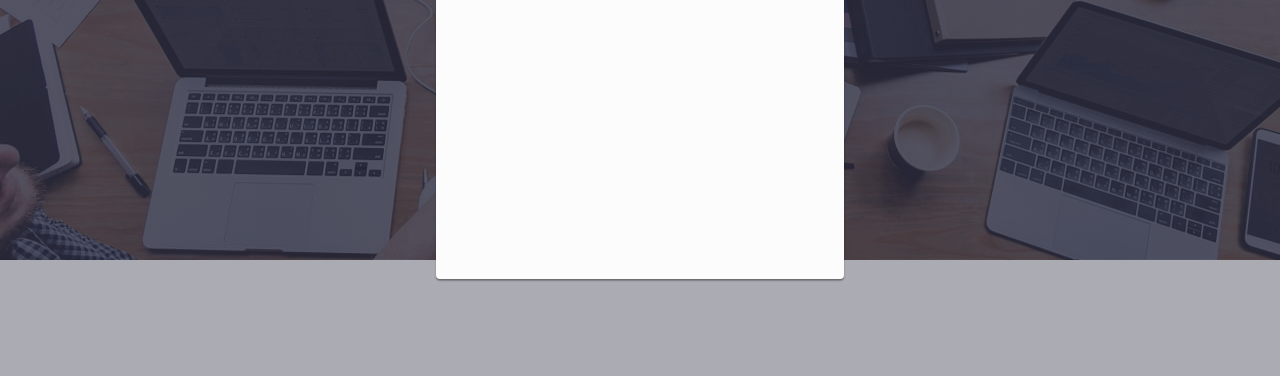
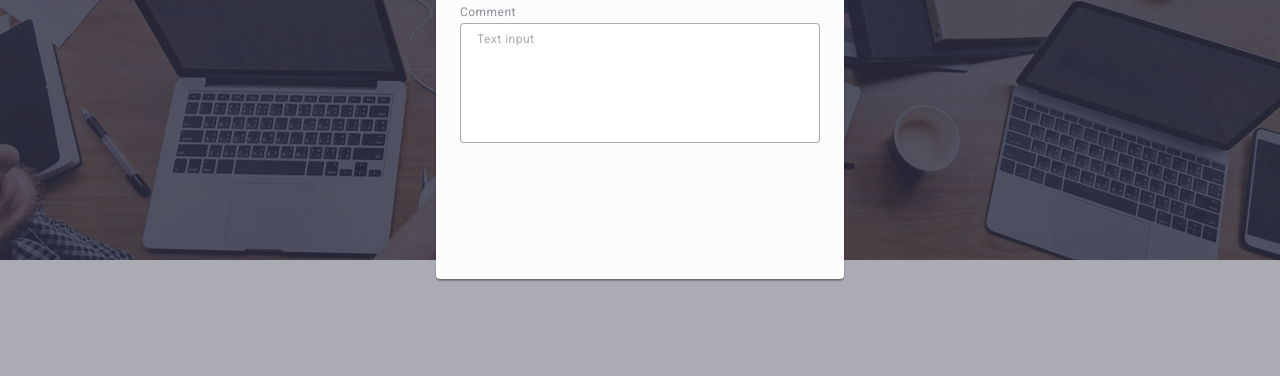
Before and after one commit to Yurii-Voronich/goit-markup-hw-05, a plain HTML site: page index.html in a window 1280 px wide. Shown: the part 413-789 px from the top of the page. Drawn offline with nearby package versions, Linux system fonts and the light colour scheme.

Commit message:
textarea

```diff
--- a/css/styles.css
+++ b/css/styles.css
@@ -559,8 +559,7 @@ footer .social-list-icons-item-link:focus {
   outline: transparent;
   border: 1px solid rgba(46, 47, 66, 0.4);
   border-radius: 4px;
-  transition: border-color 250ms cubic-bezier(0.4, 0, 0.2, 1),
-    fill 250ms cubic-bezier(0.4, 0, 0.2, 1);
+  transition: border-color 250ms cubic-bezier(0.4, 0, 0.2, 1);
   background-color: transparent;
 }
 .input-field-icon {
@@ -572,8 +571,35 @@ footer .social-list-icons-item-link:focus {
   transition: fill 250ms cubic-bezier(0.4, 0, 0.2, 1);
 }
 .input-field:focus {
-  border: 1px solid #4d5ae5;
+  border-color: #4d5ae5;
 }
 .input-field:focus + .input-field-icon {
   fill: #4d5ae5;
 }
+
+.input-textarea-wrapper {
+  margin-bottom: 16px;
+}
+.user-comment {
+  border: 1px solid rgba(46, 47, 66, 0.4);
+  border-radius: 4px;
+  width: 100%;
+  height: 120px;
+  resize: none;
+  outline: transparent;
+  padding: 8px 16px;
+  font-size: 12px;
+  line-height: 1.17;
+  letter-spacing: 0.04em;
+  color: rgba(46, 47, 66, 0.4);
+  transition: border color 250ms cubic-bezier(0.4, 0, 0.2, 1);
+}
+.user-comment::placeholder {
+  font-size: 12px;
+  line-height: 1.17;
+  letter-spacing: 0.04em;
+  color: rgba(46, 47, 66, 0.4);
+}
+.user-comment:focus {
+  border-color: #4d5ae5;
+}
--- a/index.html
+++ b/index.html
@@ -515,36 +515,48 @@
                 class="input-field"
                 type="text"
                 id="user-name"
-                name="User_name"
+                name="user-name"
               /><svg class="input-field-icon" width="18" height="24">
                 <use href="./images/icons.svg#icon-person"></use>
               </svg>
             </div>
           </div>
           <div class="input-wrapper">
-            <label class="input-lable" for="User-tel">Phone</label>
+            <label class="input-lable" for="user-tel">Phone</label>
             <div class="input-content-wrapper">
               <input
                 class="input-field"
                 type="tel"
-                id="User-tel"
-                name="User_phone"
+                id="user-tel"
+                name="user-tel"
               /><svg class="input-field-icon" width="18" height="24">
                 <use href="./images/icons.svg#icon-phone"></use>
               </svg>
             </div>
           </div>
           <div class="input-wrapper">
-            <label class="input-lable" for="User-email">Email</label>
+            <label class="input-lable" for="user-email">Email</label>
             <div class="input-content-wrapper">
               <input
                 class="input-field"
                 type="tel"
-                id="User-email"
-                name="User_email"
+                id="user-email"
+                name="user-email"
               /><svg class="input-field-icon" width="18" height="24">
                 <use href="./images/icons.svg#icon-mail"></use>
               </svg>
+            </div>
+          </div>
+
+          <div class="input-textarea-wrapper">
+            <label class="input-lable" for="user-comment">Comment</label>
+            <div class="input-content-wrapper">
+              <textarea
+                class="user-comment"
+                id="user-comment"
+                placeholder="Text input"
+                name="user-comment"
+              ></textarea>
             </div>
           </div>
         </form>
```
